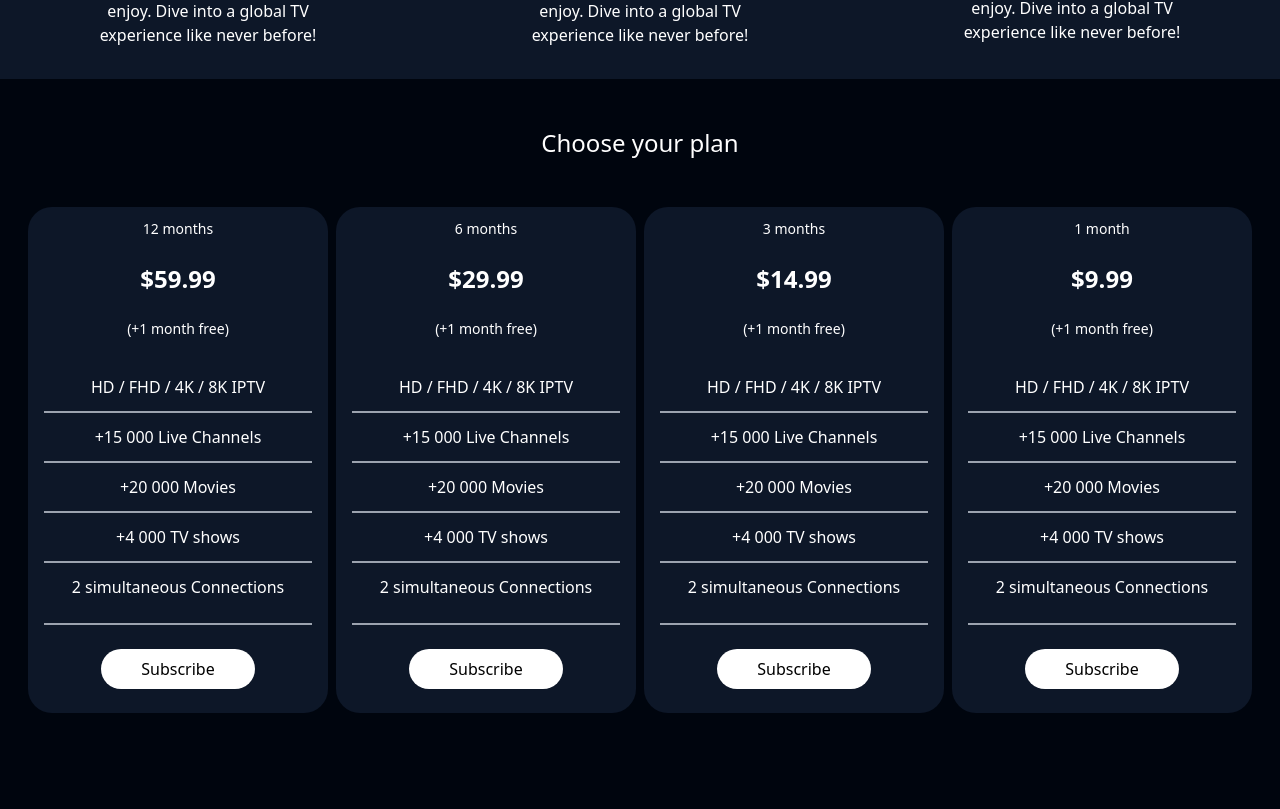
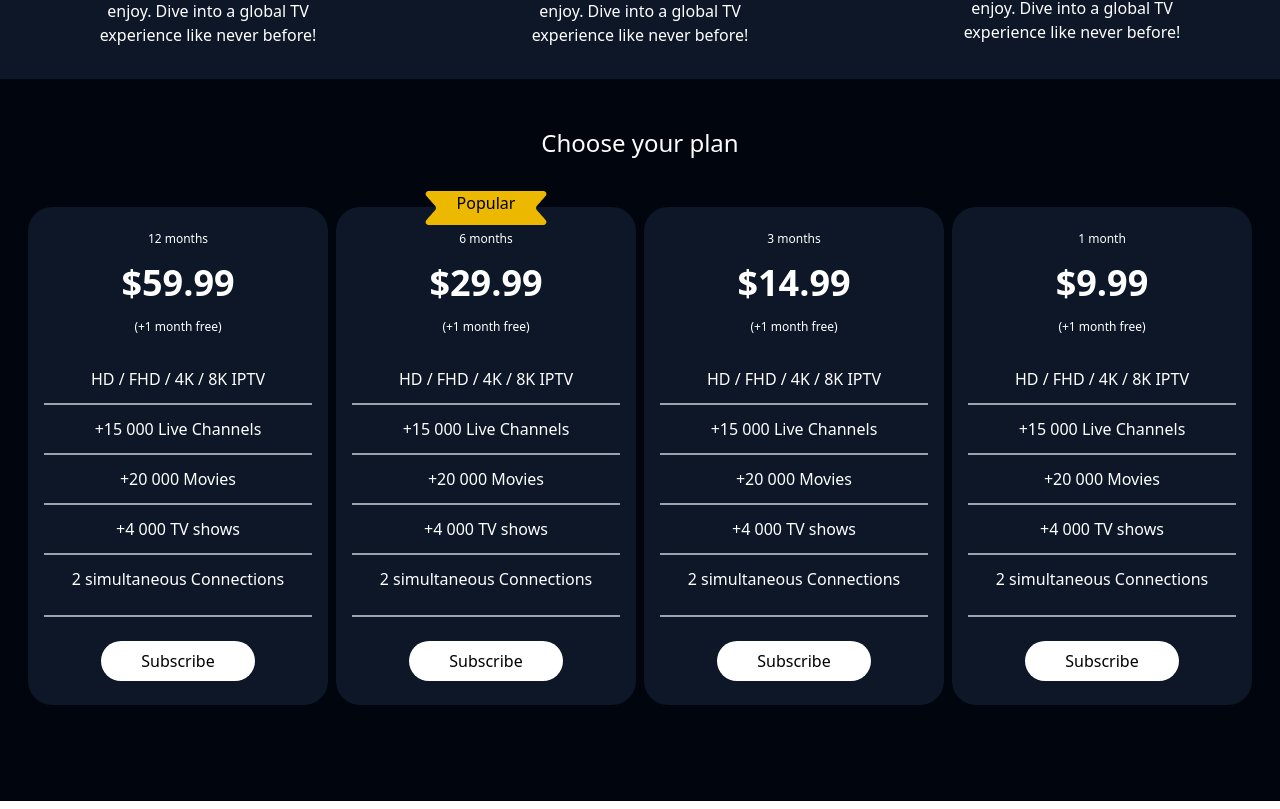
Before and after one commit to MohcineAz/iptv, a React (Vite) app: page / in a window 1280 px wide. Shown: the part 2429-3238 px from the top of the page. Built offline with nearby package versions, Linux system fonts and the light colour scheme.

Commit message:
Update cards section

```diff
--- a/src/components/Pricing.jsx
+++ b/src/components/Pricing.jsx
@@ -36,7 +36,7 @@ function Pricing() {
       <div className="title text-white text-center text-2xl">
         Choose your plan
       </div>
-      <div className="py-12 grid gap-4 grid-cols-4 place-content-center place-items-center items-stretch">
+      <div className="py-12 grid gap-4 grid-cols-4 place-content-center place-items-center items-stretch relative">
         {
           pricingData.map((plan, index) =>
             <PricingCard key={index} {...plan} />
--- a/src/components/PricingCard.jsx
+++ b/src/components/PricingCard.jsx
@@ -1,27 +1,41 @@
-import React from 'react'
-import Button from './Button'
-
-function PricingCard({month, price, free, features}) {
+import React from "react";
+import Button from "./Button";
+import rectangle from "../assets/images/Rectangle.png";
+function PricingCard({ id, month, price, free, features }) {
   return (
     <section>
-      <div className='min-w-[300px] bg-[#0D1728] text-white rounded-3xl h-full text-center flex flex-col justify-between px-4 border-transparent hover:border-2 hover:border-[#30FFF3] transition-all duration-300 hover:bg-[#00050E] group'>
-       <h3 className='text-sm py-3'>{month}</h3>
-       <p className='font-semibold text-2xl py-3'>{price}</p>
-       <h3 className='text-sm py-3'>{free}</h3>
-       <ul className='flex flex-col grow py-3 border-gray-400 border-b-2'>
-        {
-          features.map((feature, index) =>
-            <li key={index} className='flex-1 flex items-center justify-center py-3 border-gray-400 border-b-2 last:border-none'>{feature}</li>
-          )
-        }
-       </ul>
-       <div className='py-6 '>
-          <Button className='bg-white text-black group-hover:bg-[#30FFF3]' text='Subscribe'/>
-       </div>
-
+      <div className="min-w-[300px] bg-[#0D1728] text-white rounded-3xl h-full text-center flex flex-col justify-between px-4 border-transparent hover:border-2 hover:border-[#30FFF3] transition-all duration-300 hover:bg-[#00050E] group relative">
+        {id === 2 && (
+          <div className="absolute -top-4 left-1/2 transform -translate-x-1/2">
+            {" "}
+            <h3 className="absolute  left-1/2 transform -translate-x-1/2 text-black">
+              Popular
+            </h3>{" "}
+            <img src={rectangle} alt="" />
+          </div>
+        )}
+        <h3 className="text-xs py-2 pt-6">{month}</h3>
+        <p className="font-bold text-4xl py-2">{price}</p>
+        <h3 className="text-xs py-2">{free}</h3>
+        <ul className="flex flex-col grow py-3 border-gray-400 border-b-2">
+          {features.map((feature, index) => (
+            <li
+              key={index}
+              className="flex-1 flex items-center justify-center py-3 border-gray-400 border-b-2 last:border-none"
+            >
+              {feature}
+            </li>
+          ))}
+        </ul>
+        <div className="py-6 ">
+          <Button
+            className="bg-white text-black group-hover:bg-[#30FFF3]"
+            text="Subscribe"
+          />
+        </div>
       </div>
     </section>
-  )
+  );
 }
 
-export default PricingCard
+export default PricingCard;
```
Also changed, not shown: src/assets/images/Rectangle.png (renamed from src/assets/images/Rectangle 1686.png).
